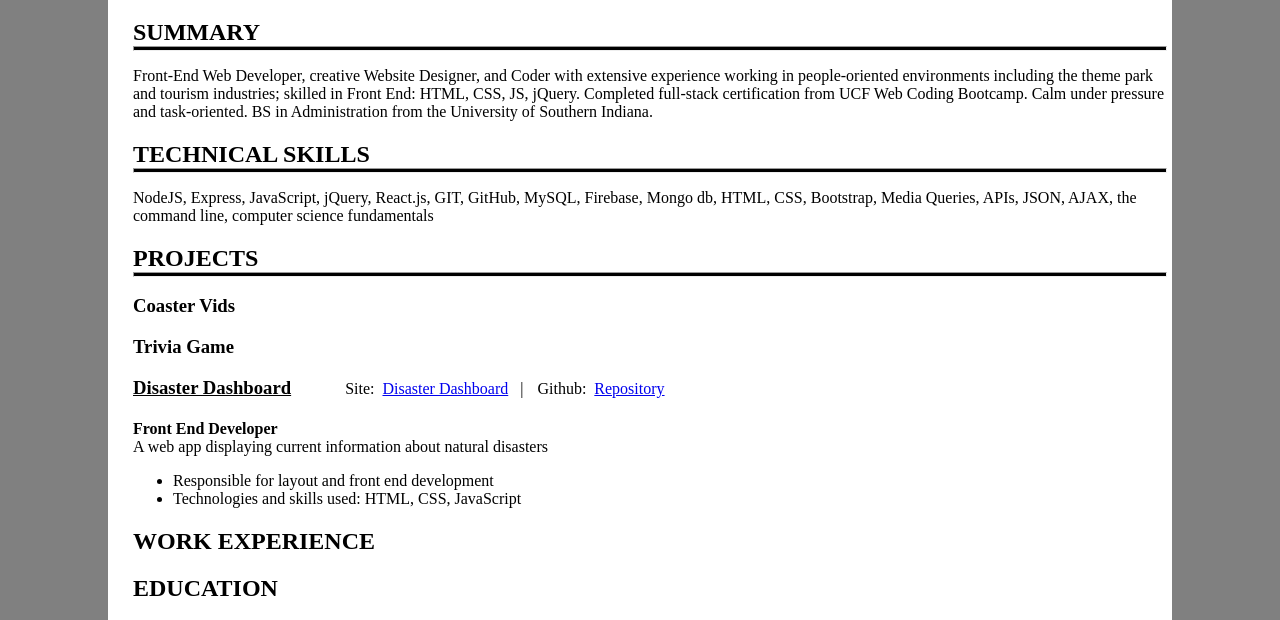
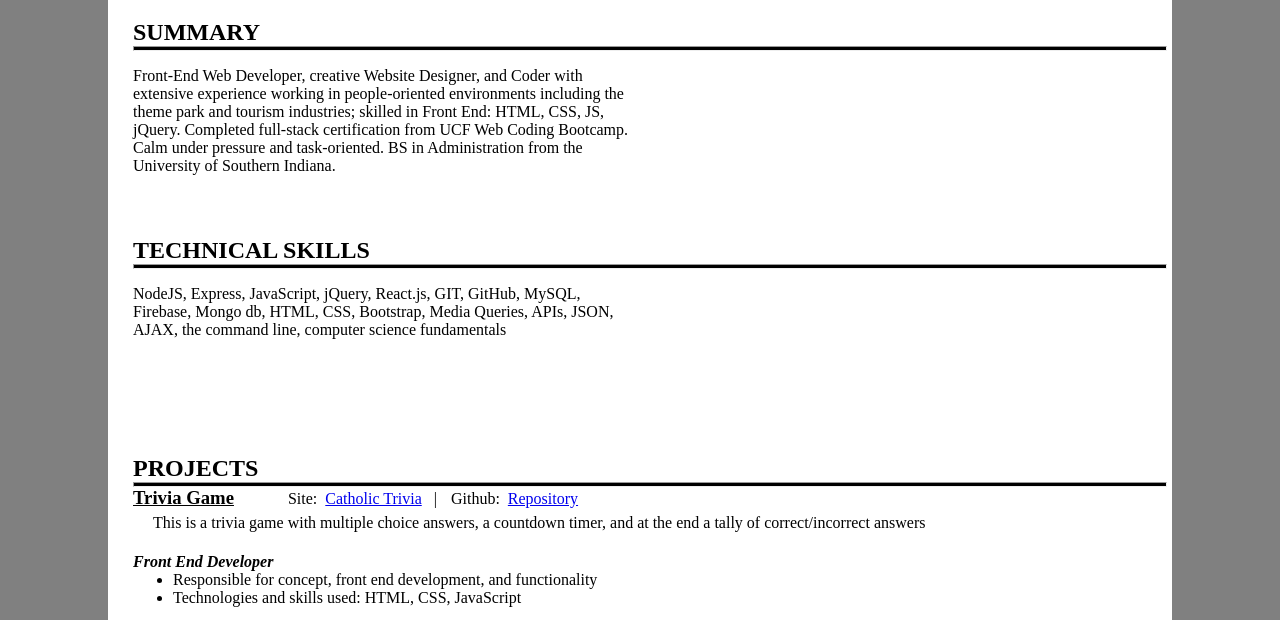
Before and after one commit to vinniem19/vonlineresume, a plain HTML site: page index.html in a window 1280 px wide. Shown: the part 174-794 px from the top of the page. Drawn offline with Linux system fonts and the light colour scheme.

Commit message:
added another project

```diff
--- a/index.html
+++ b/index.html
@@ -13,6 +13,8 @@
     <h1 id="title-name">Vinnie Miller</h1>
 </div>
 
+<!-- I need to include email address and phone # here.-->
+
 <!-- Here will be my desired occupation -->
 
 <div class="row">
@@ -20,7 +22,7 @@
 
     <hr>
 
-    <p>Front-End Web Developer, creative Website Designer, and Coder with extensive experience working in
+    <p id ="intro-box">Front-End Web Developer, creative Website Designer, and Coder with extensive experience working in
         people-oriented environments including the theme park and tourism industries; skilled in Front End: HTML,
         CSS, JS, jQuery. Completed full-stack certification from UCF Web Coding Bootcamp. Calm under pressure
         and task-oriented. BS in Administration from the University of Southern Indiana.</p>
@@ -33,7 +35,7 @@
 
     <hr>
 
-    <p>NodeJS, Express, JavaScript, jQuery, React.js, GIT, GitHub, MySQL, Firebase, Mongo db, HTML, CSS, Bootstrap, Media
+    <p id="intro-box">NodeJS, Express, JavaScript, jQuery, React.js, GIT, GitHub, MySQL, Firebase, Mongo db, HTML, CSS, Bootstrap, Media
         Queries, APIs, JSON, AJAX, the command line, computer science fundamentals</p>
 </div>
 
@@ -45,9 +47,28 @@
     <hr>
 
     <!-- First Project -->
-    <h3>Coaster Vids</h3>
+    <!-- <h3></h3> -->
     <!-- Second Project -->
-    <h3>Trivia Game</h3>
+    <h3 class="website" id="proj-title">Trivia Game</h3>
+    <ul class="website">
+        <li class="website">
+            Site: &nbsp<a href="https://vinniem19.github.io/TriviaGame/" target="_blank">Catholic Trivia</a> &nbsp |
+        </li>
+        <li class="website">
+            Github: &nbsp<a href="https://github.com/vinniem19/TriviaGame" target="_blank">Repository</a>
+        </li>
+    </ul>
+    <p class="web-description">This is a trivia game with multiple choice answers, a countdown timer, and at the end a tally of correct/incorrect answers</p>
+    <h4 class="role">Front End Developer</h4>
+<ul class="bullets">
+<li>
+    Responsible for concept, front end development, and functionality
+</li>
+  <li>
+    Technologies and skills used: HTML, CSS, JavaScript
+</li>
+</ul>
+    <!--  -->
 
     <!-- Third Project -->
     <h3 class="website" id="proj-title">Disaster Dashboard</h3>
@@ -59,9 +80,9 @@
             Github: &nbsp<a href="https://github.com/huntsimon23/hurricane-code" target="_blank">Repository</a>
         </li>
     </ul>
-    <h4>Front End Developer</h4>
     <p class="web-description">A web app displaying current information about natural disasters</p>
-<ul>
+    <h4 class="role">Front End Developer</h4>
+<ul class="bullets">
 <li>
     Responsible for layout and front end development
 </li>
--- a/style.css
+++ b/style.css
@@ -15,6 +15,11 @@ h1, #title-name {
 
 .resume-headings {
     margin-bottom: 0px;
+}
+
+#intro-box {
+    width: 500px;
+    height:150px;
 }
 
 .website {
@@ -37,9 +42,19 @@ hr {
 }
 
 .web-description {
-    margin-top: 0px;
+    margin-top: 5px;
+    margin-left: 20px;
 }
 
 #proj-title {
     text-decoration: underline;
 }
+
+.role {
+    margin-bottom: 0px;
+    font-style: italic;
+}
+
+.bullets {
+    margin-top: 0px;
+}
```
